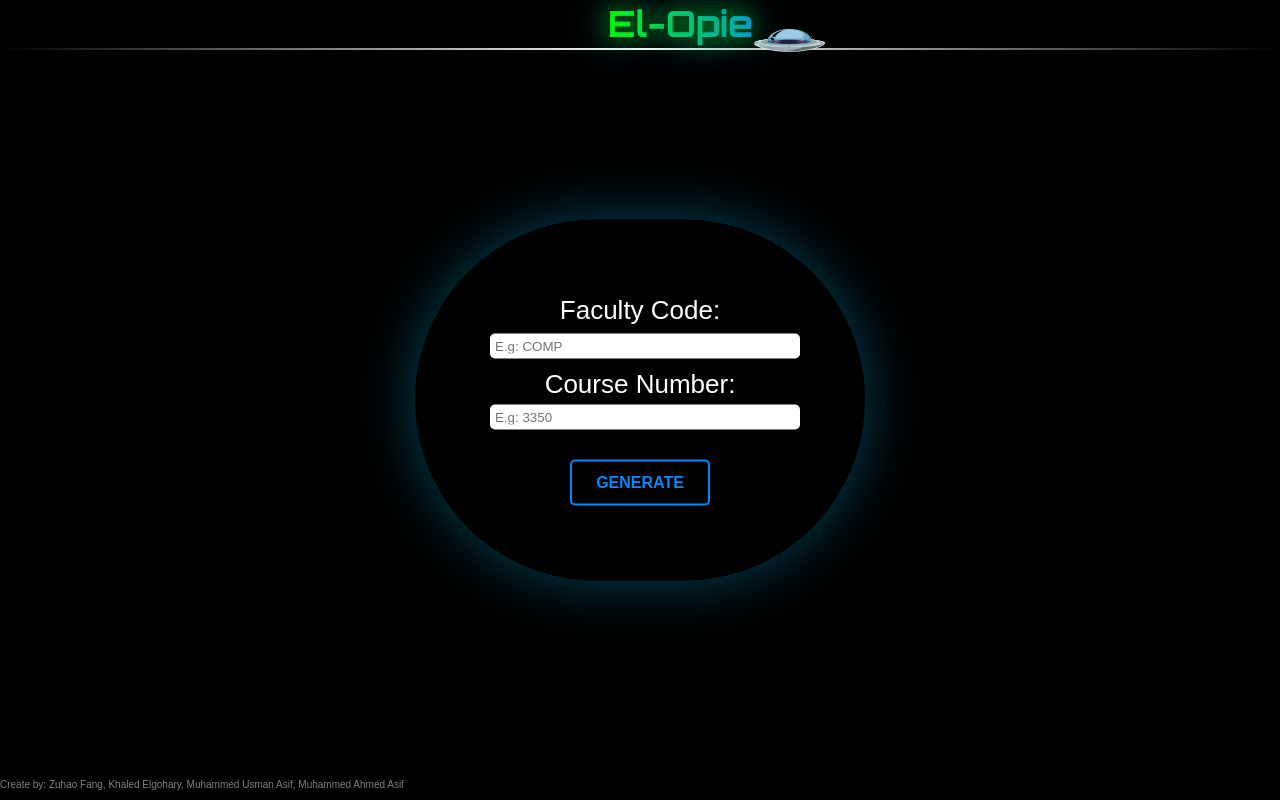
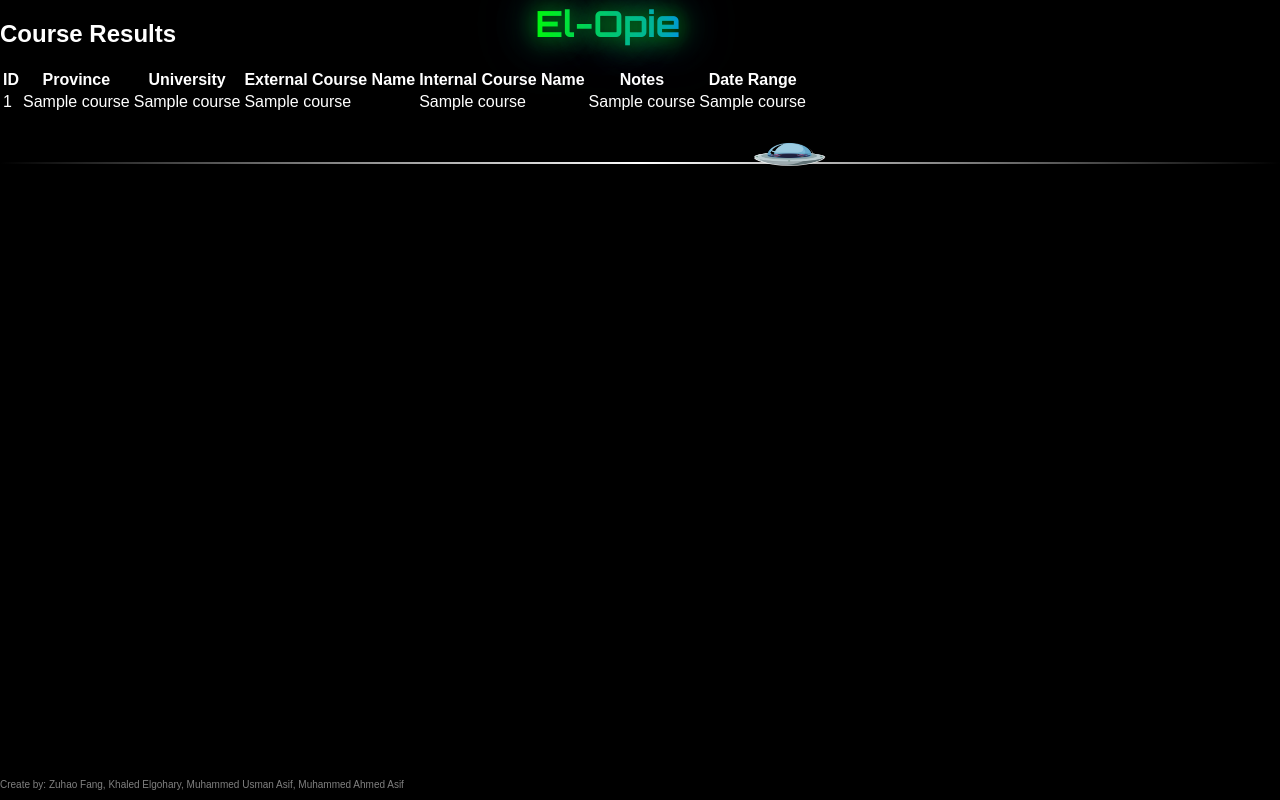
Before and after one commit to devhacks-2024/Tech-Debt-Collectors-Repository, a Flask app: template templates/index.html in a window 1280 px wide. Run offline with Flask 3, Linux system fonts and the light colour scheme; the template is opened without the code that fills it: most values are stand-ins (such as "Sample title", 1, 10 or a date in 2020).

Commit message:
able to display data after search

```diff
--- a/main.py
+++ b/main.py
@@ -1,11 +1,33 @@
-from flask import Flask, render_template, url_for
+from flask import Flask, render_template, url_for, request
+from db_connect import db_connector
+from db_connect.db_connector import search_by_courseID
 
 app = Flask(__name__, static_url_path='/static', static_folder='static')
 
 
 @app.route('/')
-def index():
+def home():
+    # Just render the template if it's a GET request to the home page
     return render_template('index.html')
+
+
+@app.route('/generate_course_code', methods=['POST'])
+def generate_course_code():
+    # Extract form data
+    faculty_code = request.form.get('uname')
+    course_num = request.form.get('cnumber')
+
+    # Establish connection to the database
+    db_conn = db_connector.create_connection()
+
+    # Perform the search
+    courses = search_by_courseID(db_conn, faculty_code, course_num)
+
+    # Close the database connection
+    db_connector.close_connection(db_conn)
+
+    # Render the template with courses data
+    return render_template('index.html', courses=courses)
 
 
 if __name__ == "__main__":
--- a/static/css/main.css
+++ b/static/css/main.css
@@ -11,7 +11,7 @@ body{
     position: fixed;
     top: 1px;
     left: 47.5%;
-    transform:(translateX(-50%));
+    transform:translateX(-50%);
     width: auto;
     z-index: 2;
 }
@@ -220,3 +220,7 @@ p.members {
 .bright-effect {
     background: rgba(255, 255, 255, 0.75); /* Bright background color */
 }
+
+.courses-list, .courses-list th, .courses-list td {
+    color: white;
+}
--- a/templates/index.html
+++ b/templates/index.html
@@ -8,20 +8,49 @@
 </div>
 {% endblock %}
 
-
-
 {% block body %}
 <div class="header">
     <img class="ship" src="/static/css/ship.png" width="75" height="25">
 </div>
 
-<form class="course" id="form">
+{% if courses %}
+<div class="courses-list">
+    <h2>Course Results</h2>
+    <table>
+        <tr>
+            <th>ID</th>
+            <th>Province</th>
+            <th>University</th>
+            <th>External Course Name</th>
+            <th>Internal Course Name</th>
+            <th>Notes</th>
+            <th>Date Range</th>
+        </tr>
+        {% for course in courses %}
+        <tr>
+            <td>{{ course[0] }}</td>
+            <td>{{ course[1] }}</td>
+            <td>{{ course[2] }}</td>
+            <td>{{ course[3] }}</td>
+            <td>{{ course[4] }}</td>
+            <td>{{ course[5] }}</td>
+            <td>{{ course[6] }}</td>
+        </tr>
+        {% endfor %}
+    </table>
+</div>
+    {% else %}
+    <form class="course" id="form" action="/generate_course_code" method="post">
     <label class="top-label" for="uname">Faculty Code:</label><br>
     <input type="text" id="uname" name="uname" placeholder="E.g: COMP"><br>
     <label for="cnumber">Course Number:</label>
     <input type="text" id="cnumber" name="cnumber" placeholder="E.g: 3350"><br>
     <button type="submit" form="form" value="Generate">Generate</button><br>
 </form>
+{% endif %}
+
+
+
 
 <div class="triangle-light"></div>
 
```
Also changed, not shown: entries.sql (renamed from db_connect/entries.sql).
